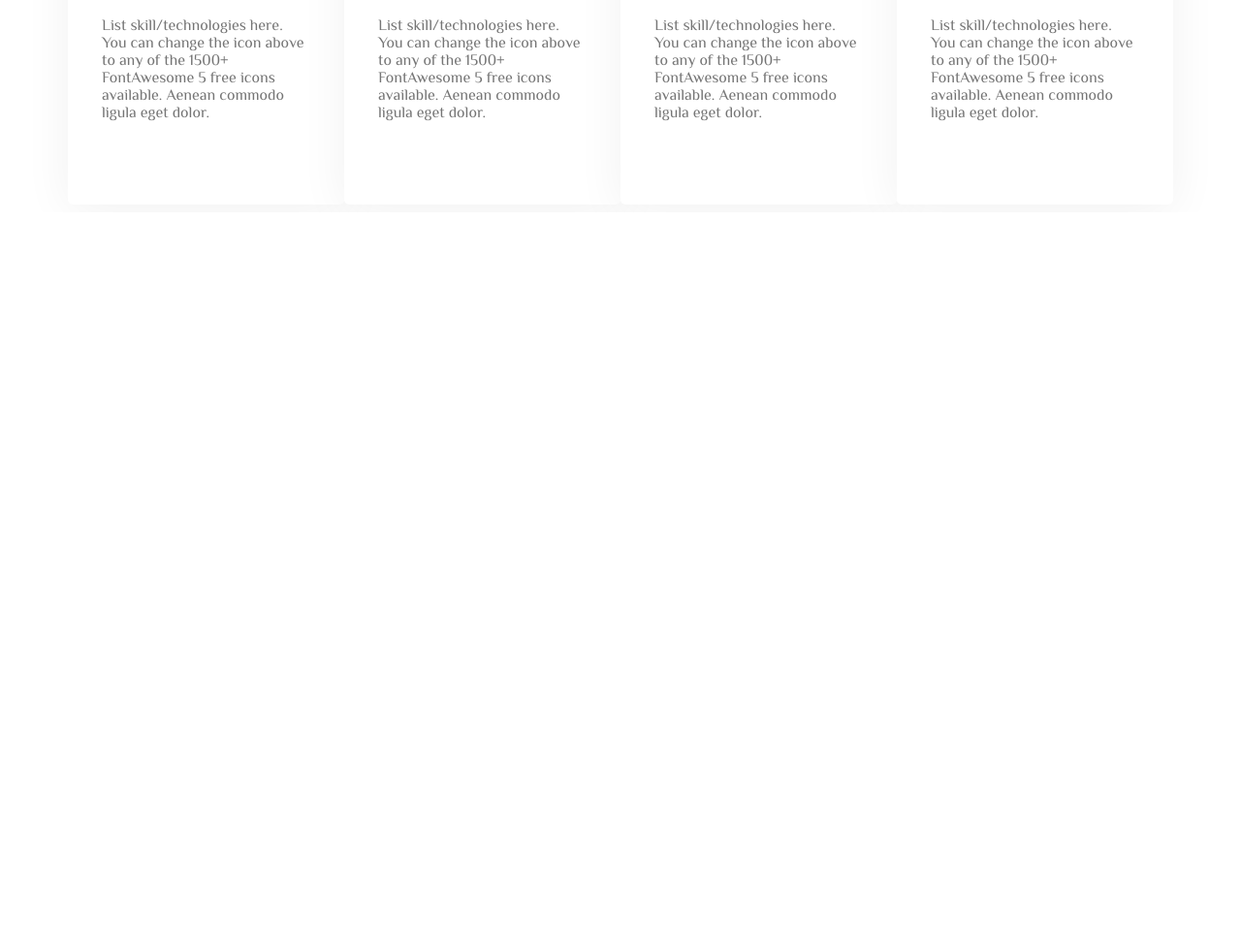
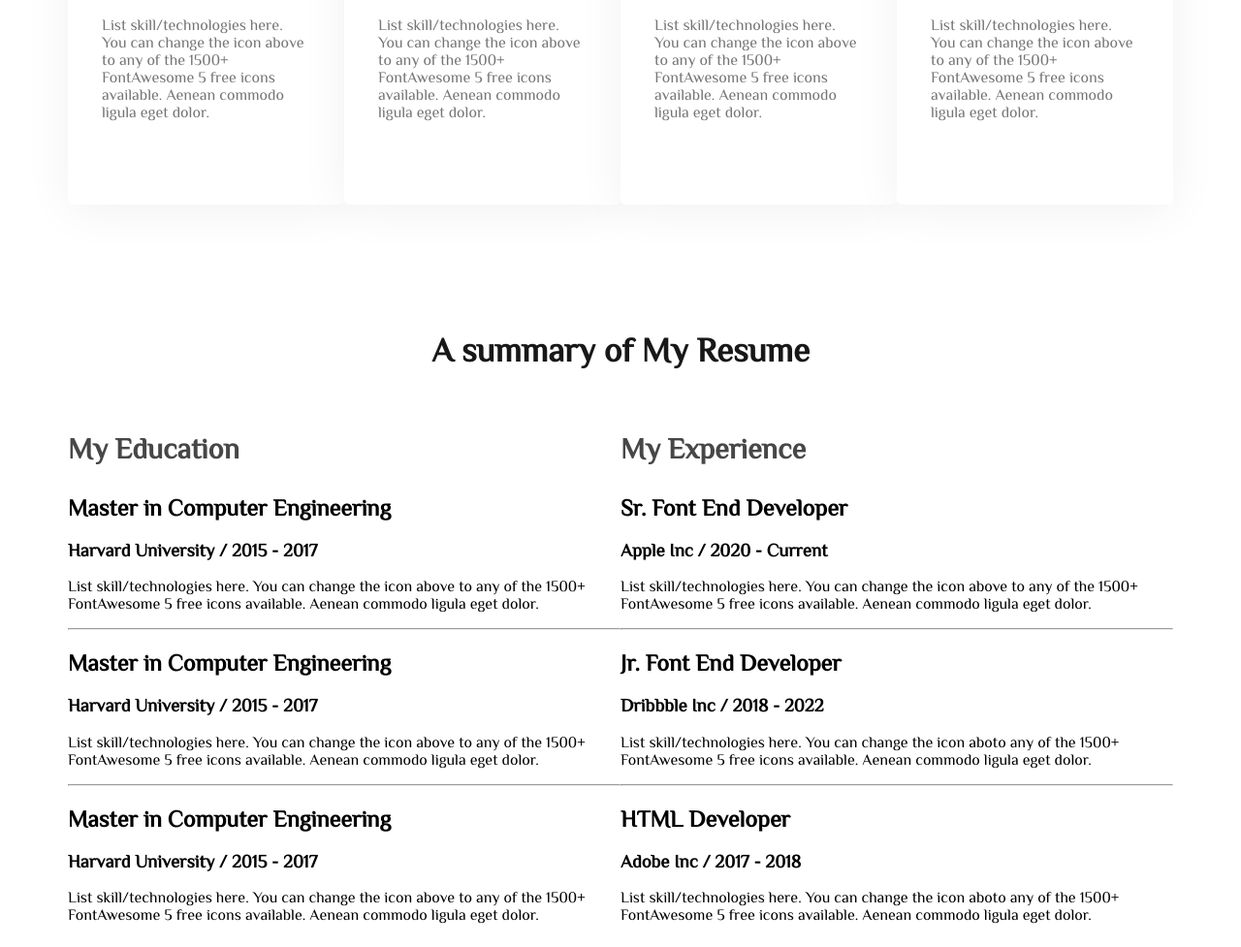
Before and after one commit to mdabdurrahman07/Milestone-Module-5-Portfolio, a plain HTML site: page index.html in a window 1280 px wide. Shown: the part 1962-2939 px from the top of the page at 97% size. Before the commit the page ends 2181 px from the top, so only its background shows below. Drawn offline with Linux system fonts and the light colour scheme.

Commit message:
resume-problem solved

```diff
--- a/index.html
+++ b/index.html
@@ -96,7 +96,96 @@
             </div>
         </section>
         <!-- resume section  -->
+        <section>
+            <h3 class="section-title">A summary of My Resume</h3>
 
+           <div class="resume-container">
+
+           <div class="resume-column">
+            <h3 class="resume-column-title">My Education</h3>
+            <div class="resume-item">
+
+                <h2 class="resume-item-title">Master in Computer Engineering </h2>
+                <h3 class="resume-item-institute">Harvard University / 2015 - 2017</h3>
+                    <p class="resume-item-disp">List skill/technologies here. You can change the icon above
+                        to any of the 1500+ FontAwesome 5 free icons available. Aenean commodo ligula eget dolor.</p>
+            </div>
+              <hr>
+                    <!-- second-degree  -->
+
+
+                        <div class="resume-item">
+
+                            <h2 class="resume-item-title">Master in Computer Engineering </h2>
+                            <h3 class="resume-item-institute">Harvard University / 2015 - 2017</h3>
+                                <p class="resume-item-disp">List skill/technologies here. You can change the icon above
+                                    to any of the 1500+ FontAwesome 5 free icons available. Aenean commodo ligula eget dolor.</p>
+                        </div>
+                        <hr>
+                            <div class="resume-item">
+
+                                <h2 class="resume-item-title">Master in Computer Engineering </h2>
+                                <h3 class="resume-item-institute">Harvard University / 2015 - 2017</h3>
+                                    <p class="resume-item-disp">List skill/technologies here. You can change the icon above
+                                        to any of the 1500+ FontAwesome 5 free icons available. Aenean commodo ligula eget dolor.</p>
+                            </div>
+
+           </div>
+
+
+
+
+
+
+
+
+
+
+
+
+              <!-- second - column -->
+
+           <div class="resume-column">
+            <h3 class="resume-column-title">My Experience</h3>
+
+               <div class="resume-item">
+                <h2 class="resume-item-title">Sr. Font End Developer </h2>
+                <h3 class="resume-item-institute">Apple Inc / 2020 - Current</h3>
+                    <p class="resume-item-disp">List skill/technologies here. You can change the icon above
+                        to any of the 1500+ FontAwesome 5 free icons available. Aenean commodo ligula eget dolor.</p>
+                        </div>
+                        <hr>
+
+
+                        <!-- second job -->
+
+                     <div class="resume-item">
+                     <h2 class="resume-item-title">Jr. Font End Developer</h2>
+                    <h3 class="resume-item-institute">Dribbble Inc / 2018 - 2022</h3>
+                      <p class="resume-item-disp">List skill/technologies here. You can change the icon aboto any of the 1500+ FontAwesome 5 free icons available. Aenean commodo ligula eget dolor.</p>
+                     </div>
+                     <hr>
+
+
+
+                     <div class="resume-item">
+                        <h2 class="resume-item-title">HTML Developer </h2>
+                       <h3 class="resume-item-institute">Adobe Inc / 2017 - 2018</h3>
+                         <p class="resume-item-disp">List skill/technologies here. You can change the icon aboto any of the 1500+ FontAwesome 5 free icons available. Aenean commodo ligula eget dolor.</p>
+                        </div>
+
+
+
+
+
+
+           </div>
+
+
+
+            <!-- resume-container-div -->
+           </div>
+        </section>
 
  </main>
 
--- a/styles/style.css
+++ b/styles/style.css
@@ -172,17 +172,18 @@ main section{
     box-shadow: 0px 6px 50px 0px rgba(0, 0, 0, 0.06);
 }
 /* resume related style */
-.section-tile{
+.section-title{
     color: #181818;
     text-align: center;
     font-size: 35px;
     font-weight: 700;
 }
-.resume-colum-title{
+.resume-column-title{
     color: #474747;
     font-size: 30px;
     font-weight: 700;
 }
-.resume-all{
+.resume-container{
     display: flex;
+    justify-content: space-around;
 }
```
